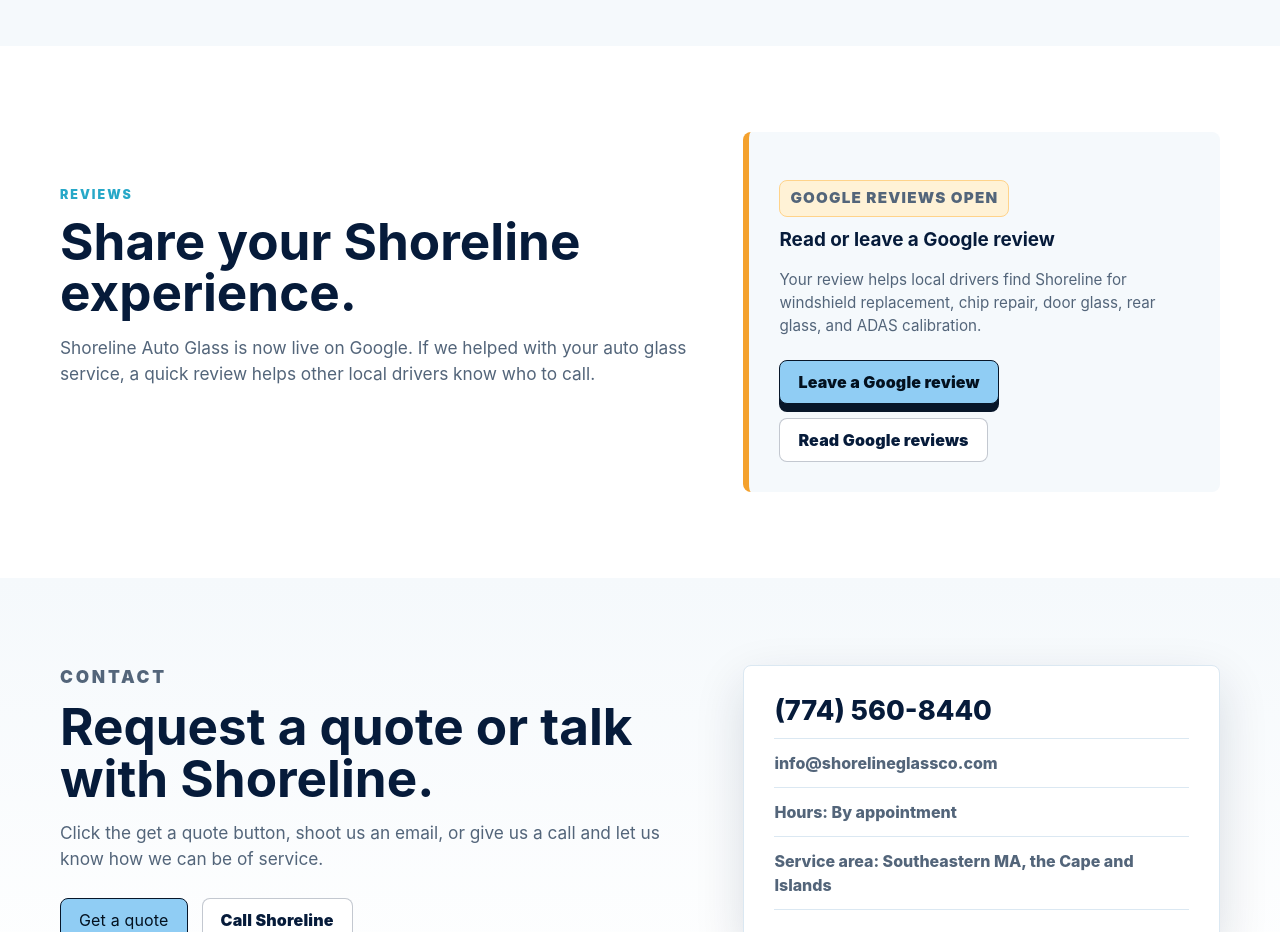
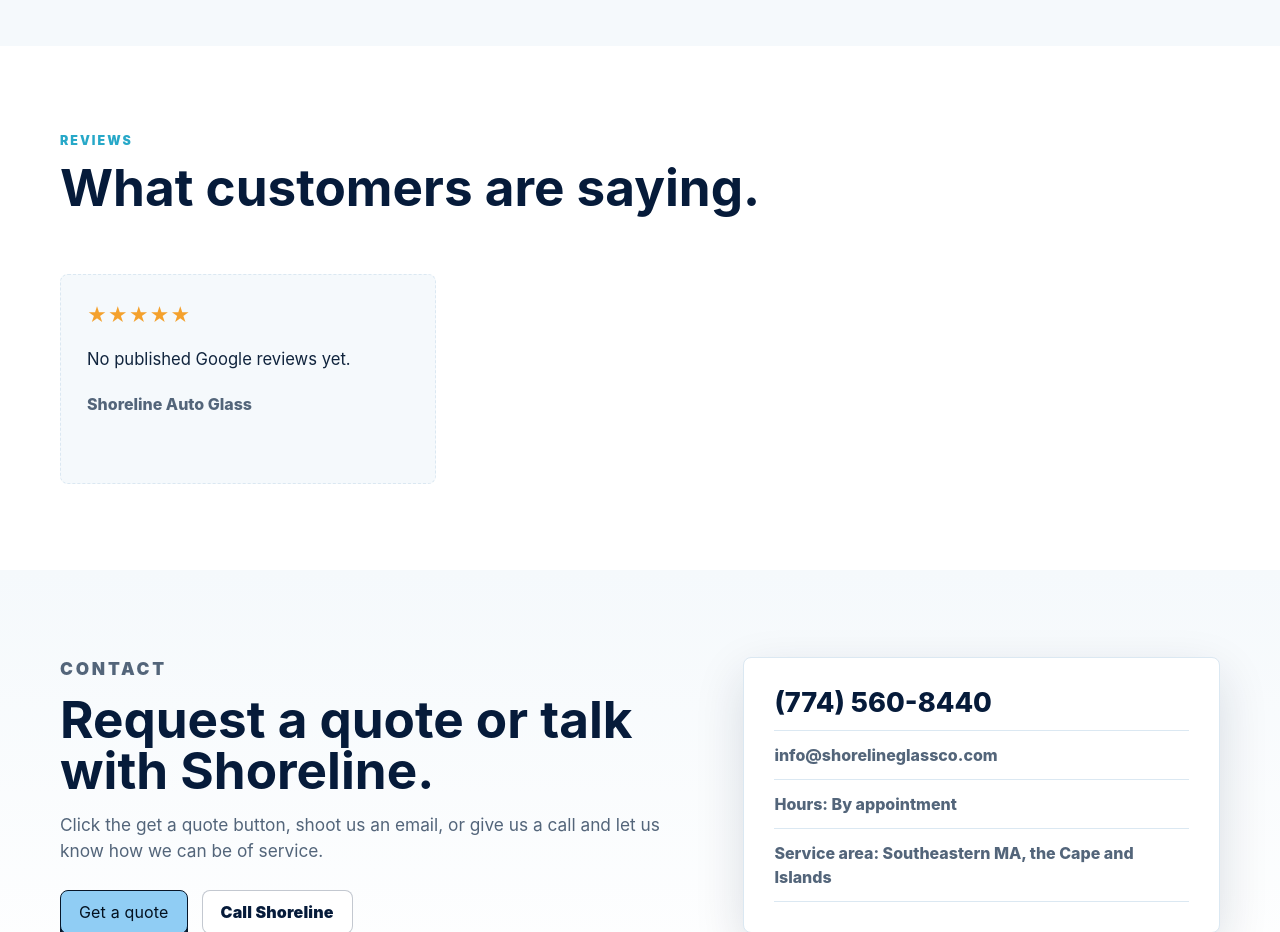
Before and after one commit to SGJIII/shoreline-auto-glass, a plain HTML site: page site/index.html in a window 1280 px wide. Shown: the part 2760-3692 px from the top of the page. Drawn offline with Linux system fonts and the light colour scheme.

Commit message:
Simplify reviews display

```diff
--- a/site/assets/styles.css
+++ b/site/assets/styles.css
@@ -469,7 +469,6 @@
 }
 
 .area-layout,
-.reviews-layout,
 .contact-layout {
   display: grid;
   grid-template-columns: minmax(0, 1fr) minmax(320px, 0.75fr);
@@ -593,44 +592,45 @@
   background: var(--white);
 }
 
-.review-actions {
-  padding: 30px;
-  border-left: 6px solid var(--amber);
-  background: var(--surface);
-  border-radius: 8px;
+.reviews-layout {
+  display: grid;
+  gap: 10px;
 }
 
-.review-actions p {
-  margin: 18px 0 0;
-  color: var(--muted);
-  font-size: 0.95rem;
+.review-grid {
+  display: grid;
+  grid-template-columns: repeat(3, minmax(0, 1fr));
+  gap: 16px;
 }
 
-.review-buttons {
-  display: flex;
-  flex-wrap: wrap;
-  gap: 14px;
-  margin-top: 22px;
+.review-card {
+  min-height: 210px;
+  padding: 26px;
+  border: 1px solid var(--line);
+  border-radius: 8px;
+  background: var(--surface);
 }
 
-.review-actions h3 {
-  margin-top: 12px;
+.review-stars {
+  margin-bottom: 18px;
+  color: var(--amber);
+  font-size: 1.2rem;
+  letter-spacing: 0.04em;
 }
 
-.review-status {
-  display: inline-flex;
-  width: fit-content;
-  min-height: 34px;
-  align-items: center;
-  padding: 6px 10px;
-  color: #061b3a;
-  background: #fff2d6;
-  border: 1px solid #ffd38a;
-  border-radius: 8px;
-  font-size: 0.78rem;
-  font-weight: 950;
-  letter-spacing: 0.08em;
-  text-transform: uppercase;
+.review-card p {
+  margin-bottom: 20px;
+  color: var(--ink);
+  font-size: 1.04rem;
+}
+
+.review-card span {
+  color: var(--muted);
+  font-weight: 800;
+}
+
+.review-empty {
+  border-style: dashed;
 }
 
 .contact-section {
@@ -915,7 +915,8 @@
     grid-template-columns: repeat(2, minmax(0, 1fr));
   }
 
-  .location-services {
+  .location-services,
+  .review-grid {
     grid-template-columns: repeat(2, minmax(0, 1fr));
   }
 
@@ -948,6 +949,7 @@
 
   .service-grid,
   .location-services,
+  .review-grid,
   .local-list,
   .area-panel ul {
     grid-template-columns: 1fr;
--- a/site/index.html
+++ b/site/index.html
@@ -13,7 +13,7 @@
     <meta property="og:image" content="https://www.shorelineglassco.com/assets/logos/shoreline-logo-hero.png">
     <meta name="theme-color" content="#061b3a">
     <link rel="icon" href="/assets/logos/shoreline-logo-wordmark.png">
-    <link rel="stylesheet" href="/assets/styles.css?v=20260522">
+    <link rel="stylesheet" href="/assets/styles.css?v=20260522b">
     <script type="application/ld+json">
       {
         "@context": "https://schema.org",
@@ -191,19 +191,14 @@
         <div class="section-inner reviews-layout">
           <div class="section-heading">
             <p class="eyebrow">Reviews</p>
-            <h2>Share your Shoreline experience.</h2>
-            <p>
-              Shoreline Auto Glass is now live on Google. If we helped with your auto glass service, a quick review helps other local drivers know who to call.
-            </p>
+            <h2>What customers are saying.</h2>
           </div>
-          <div class="review-actions">
-            <p class="review-status">Google reviews open</p>
-            <h3>Read or leave a Google review</h3>
-            <p>Your review helps local drivers find Shoreline for windshield replacement, chip repair, door glass, rear glass, and ADAS calibration.</p>
-            <div class="review-buttons">
-              <a class="button primary" href="https://g.page/r/CUki0l1Gt5-FEBI/review" target="_blank" rel="noopener">Leave a Google review</a>
-              <a class="button secondary" href="https://www.google.com/maps/search/?api=1&amp;query=Shoreline%20Auto%20Glass&amp;query_place_id=ChIJuVwlzHVX4E4RSSLSXUa3n4U" target="_blank" rel="noopener">Read Google reviews</a>
-            </div>
+          <div class="review-grid" aria-label="Customer reviews">
+            <article class="review-card review-empty">
+              <div class="review-stars" aria-label="Five star review placeholder">★★★★★</div>
+              <p>No published Google reviews yet.</p>
+              <span>Shoreline Auto Glass</span>
+            </article>
           </div>
         </div>
       </section>
```
Also changed, not shown: content/site-copy.md (+1 -3 lines), docs/manager-guide.md (+8 -11 lines), site/cape-cod-windshield-replacement/index.html (+1 -1 lines), site/privacy/index.html (+1 -1 lines), site/thank-you/index.html (+1 -1 lines).
